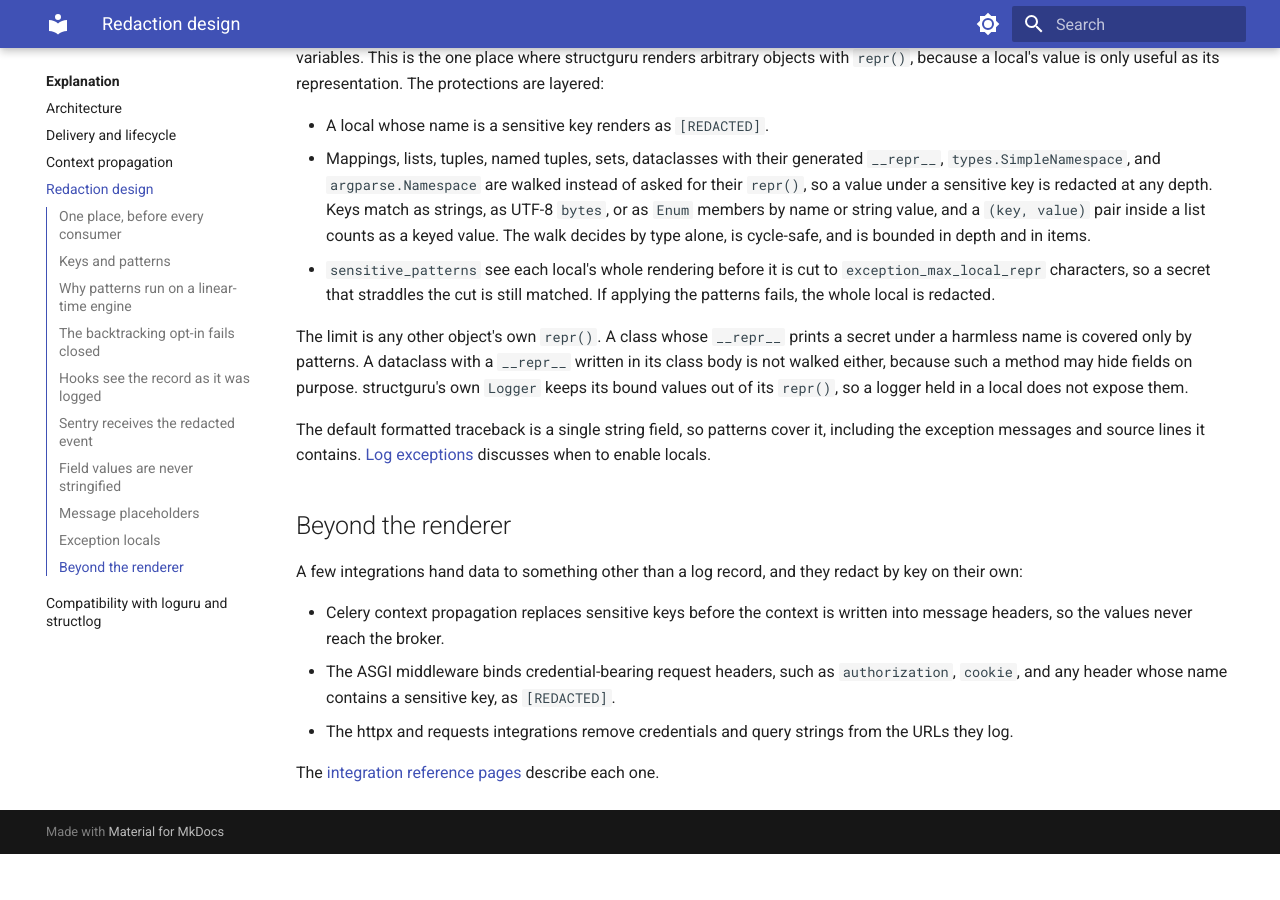
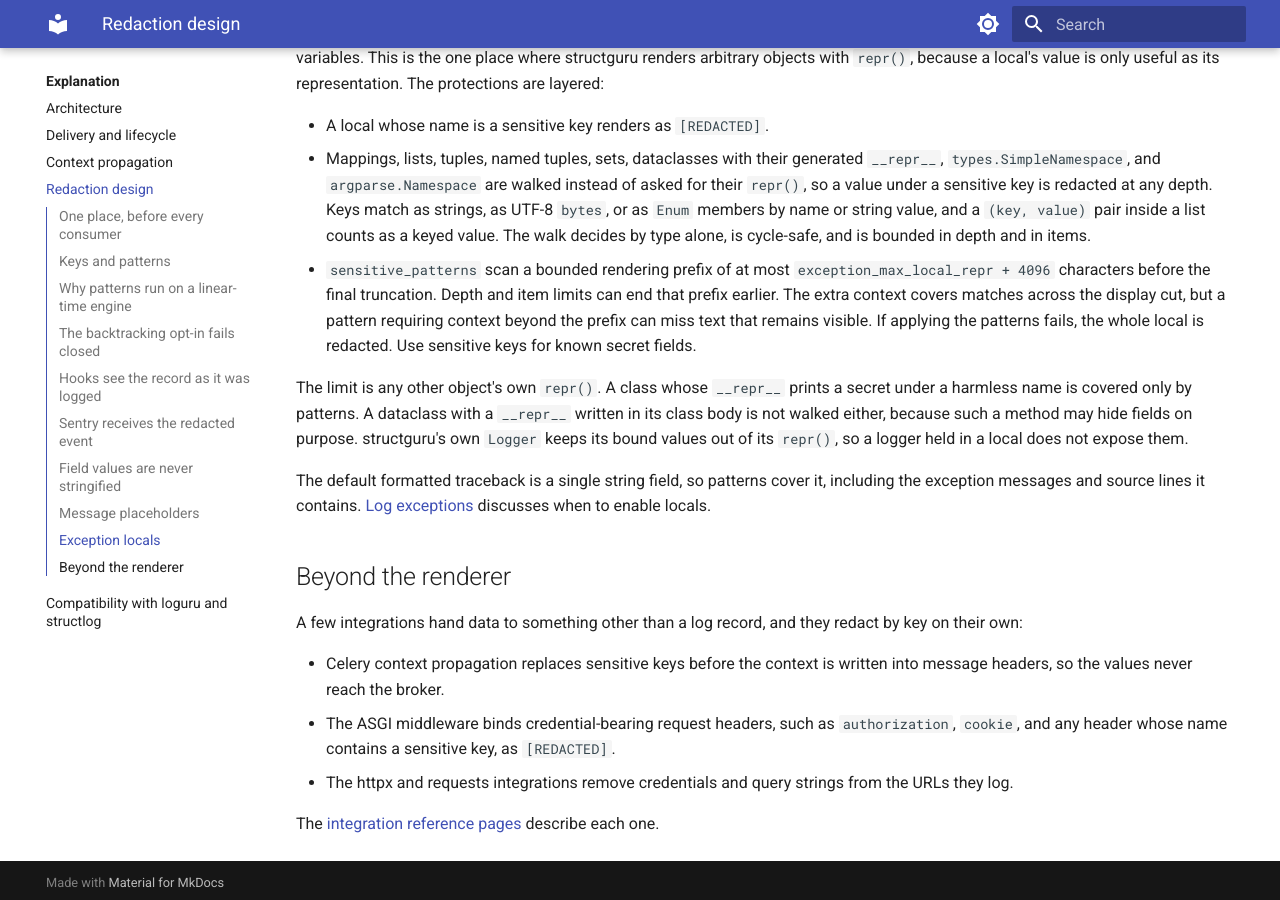
Before and after one commit to kidoz/structguru, an MkDocs documentation site: the page built from docs/explanation/redaction.md, in a window 1280 px wide and 900 px high, scrolled down 3855 px. Built offline with MkDocs 1.6.1 and Material for MkDocs 9.7.7, drawn with Linux system fonts in a browser that asks for light colours; before the commit the page ends 4709 px from its top, so only the background shows below that.

Commit message:
Document the bounded exception-local pattern scan

```diff
--- a/docs/explanation/redaction.md
+++ b/docs/explanation/redaction.md
@@ -221,9 +221,12 @@ layered:
   members by name or string value, and a `(key, value)` pair inside a list
   counts as a keyed value. The walk decides by type alone, is cycle-safe, and
   is bounded in depth and in items.
-- `sensitive_patterns` see each local's whole rendering before it is cut to
-  `exception_max_local_repr` characters, so a secret that straddles the cut is
-  still matched. If applying the patterns fails, the whole local is redacted.
+- `sensitive_patterns` scan a bounded rendering prefix of at most
+  `exception_max_local_repr + 4096` characters before the final truncation.
+  Depth and item limits can end that prefix earlier. The extra context covers
+  matches across the display cut, but a pattern requiring context beyond the
+  prefix can miss text that remains visible. If applying the patterns fails,
+  the whole local is redacted. Use sensitive keys for known secret fields.
 
 The limit is any other object's own `repr()`. A class whose `__repr__` prints a
 secret under a harmless name is covered only by patterns. A dataclass with a
```
Also changed, not shown: CHANGELOG.md (+5 -0 lines), README.md (+1 -1 lines), docs/how-to/log-exceptions.md (+5 -2 lines), docs/how-to/redact-sensitive-data.md (+5 -0 lines), docs/reference/exceptions.md (+4 -3 lines), docs/reference/redaction.md (+1 -1 lines), 2 other files.
